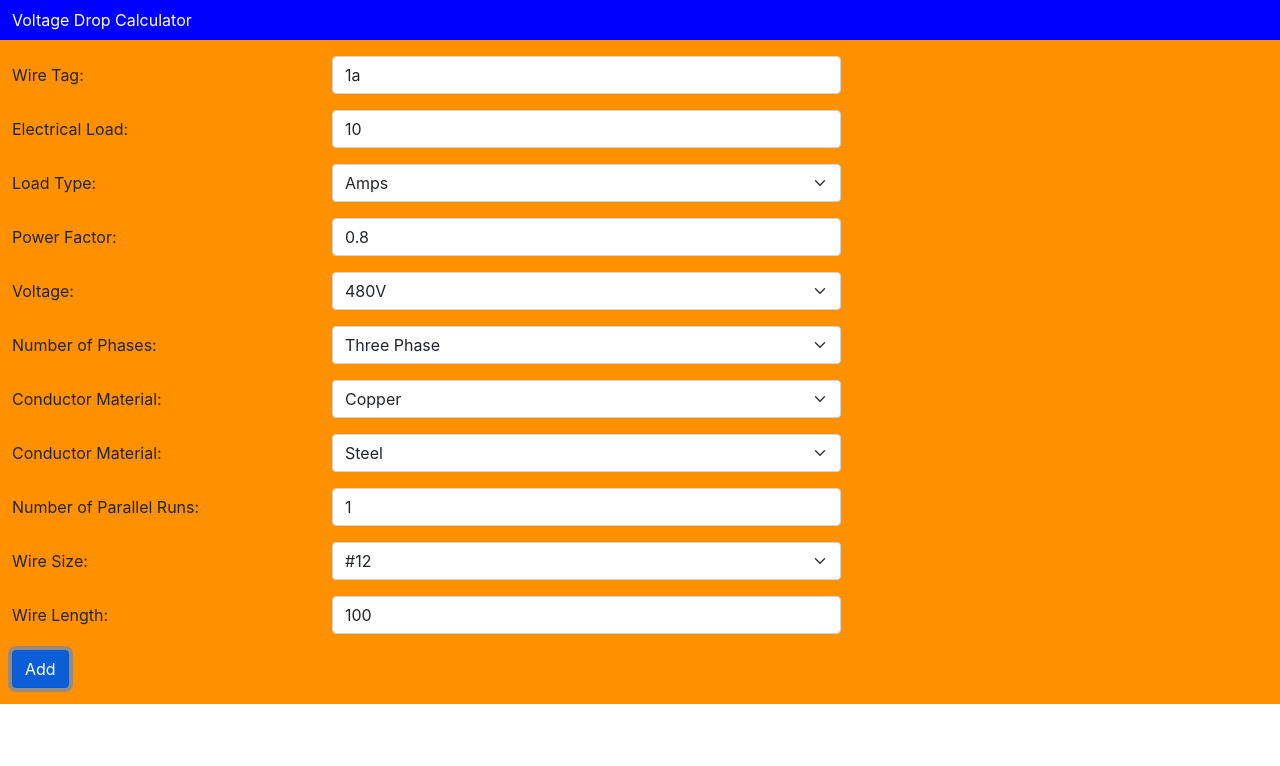
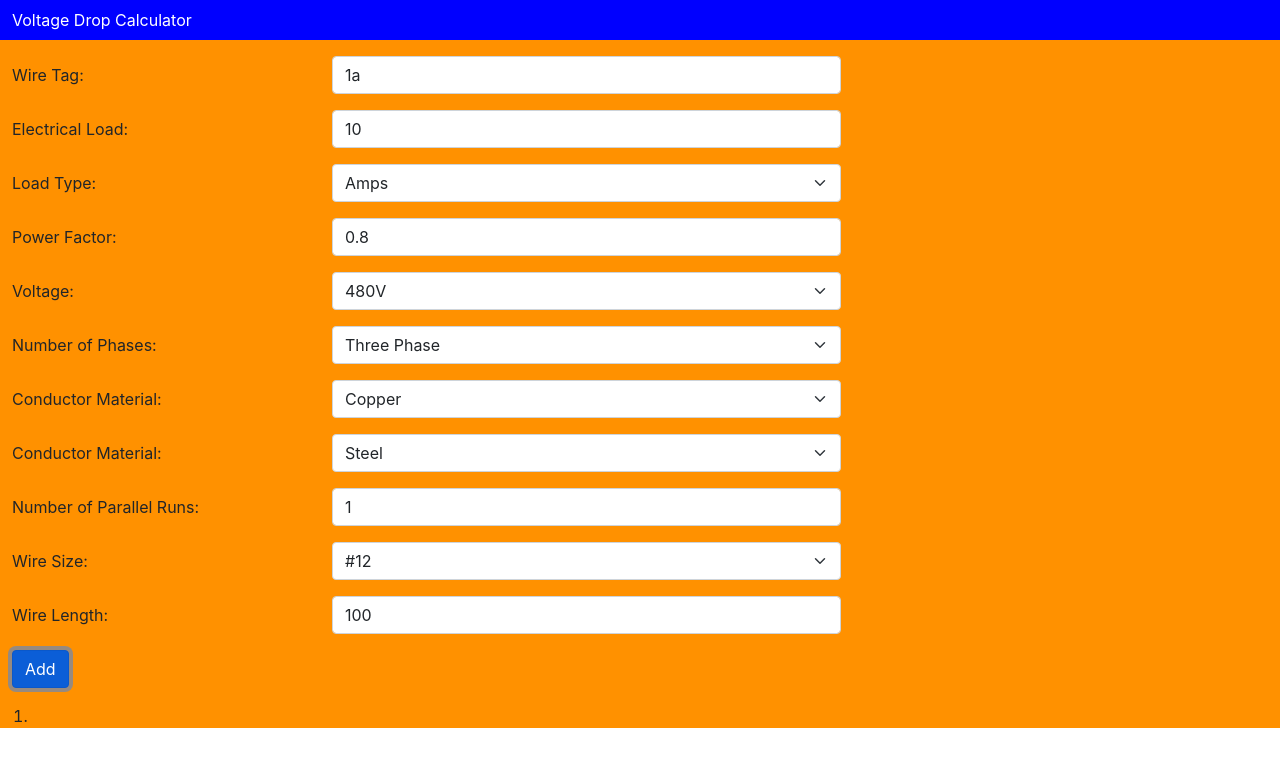
Before and after one commit to jrt5054/vd-calc, a React (Create React App) app: page / in a window 1280 px wide. Both pictures are taken after a click on the button "Add". Shown: the top 766 px of the page. Built offline with nearby package versions, Linux system fonts and the light colour scheme.

Commit message:
add list of items

```diff
--- a/src/App.js
+++ b/src/App.js
@@ -2,7 +2,7 @@ import React from "react";
 import "./CSS/App.css";
 import Header from "./Header";
 import Form from "./Form";
-import List from "./List";
+import SingleLineItem from "./SingleLineItem";
 
 class App extends React.Component {
   constructor() {
@@ -266,7 +266,11 @@ class App extends React.Component {
           listOfWireSizes={this.state.listOfWireSizes}
           calcVD={this.calcVD}
         />
-        <List vdItemArray={this.state.vdItemArray} />
+        <ol>
+            {this.state.vdItemArray.map((singleElement)=>{
+                return <SingleLineItem vdItemArray={this.state.vdItemArray} />
+            })}
+        </ol>
       </div>
     );
   }
--- a/src/List.js
+++ /dev/null
@@ -1,16 +0,0 @@
-import React from 'react';
-// import SingleLineItem from './SingleLineItem';
-
-class List extends React.Component {
-    render() {
-        return (
-        <ol>
-            {/* {this.props.voltageDropItemsArray.map((singleElement)=>{
-                return <li><SingleLineItem /></li>
-            })} */}
-        </ol>
-        );
-    }
-}
-
-export default List;
--- a/src/SingleLineItem.js
+++ b/src/SingleLineItem.js
@@ -2,7 +2,11 @@ import React from 'react';
 
 class SingleLineItem extends React.Component {
     render() {
-        return <div></div>;
+        return (
+        <li key={this.props.vdItemArray.id}>
+            {this.props.vdItemArray.wireTag}
+        </li>)
+        ;
     }
 }
 
```
